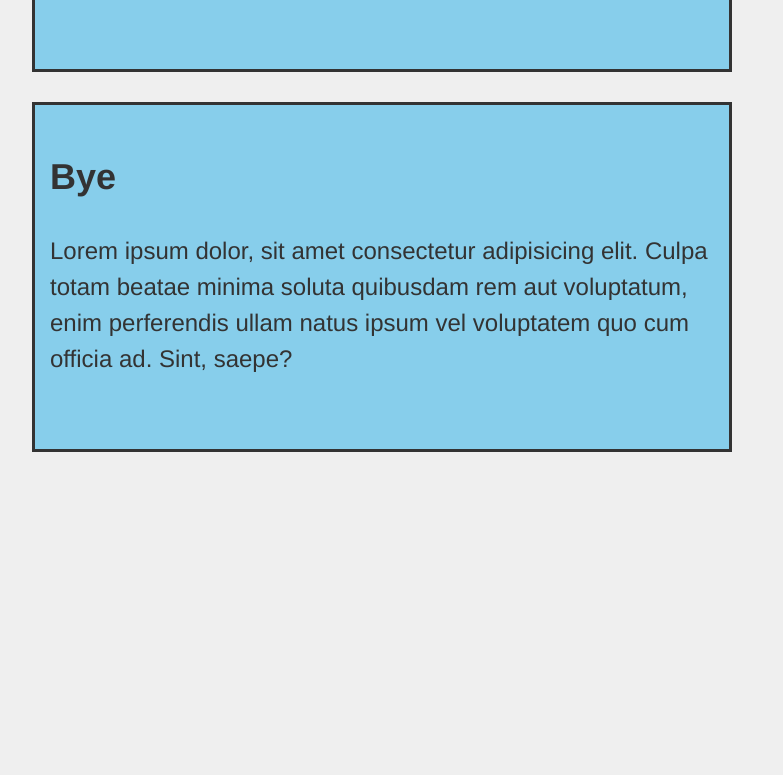
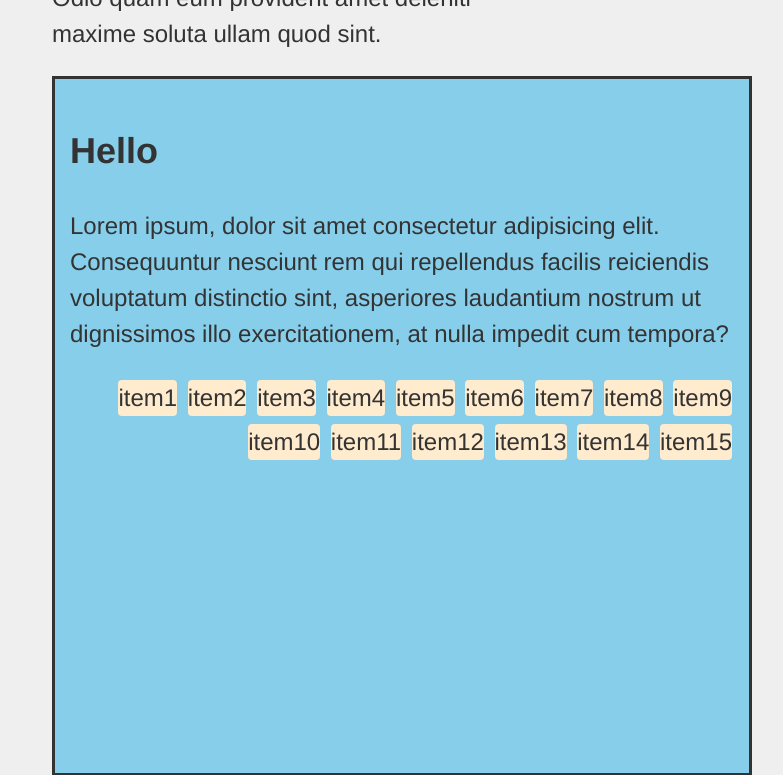
Before and after one commit to sinafischer/personal-website-css, a plain HTML site: page index.html in a window 1280 px wide. Shown: the part 906-1681 px from the top of the page, without its empty margins (68-851 px from the left). Before the commit the page ends 1388 px from the top, so only its background shows below. Drawn offline with Linux system fonts and the light colour scheme.

Commit message:
Add grid

```diff
--- a/index.html
+++ b/index.html
@@ -44,6 +44,23 @@
             voluptatum distinctio sint, asperiores laudantium nostrum ut
             dignissimos illo exercitationem, at nulla impedit cum tempora?
           </p>
+          <ul class="tag-list">
+            <li>item1</li>
+            <li>item2</li>
+            <li>item3</li>
+            <li>item4</li>
+            <li>item5</li>
+            <li>item6</li>
+            <li>item7</li>
+            <li>item8</li>
+            <li>item9</li>
+            <li>item10</li>
+            <li>item11</li>
+            <li>item12</li>
+            <li>item13</li>
+            <li>item14</li>
+            <li>item15</li>
+          </ul>
         </div>
 
         <div class="box mb-30">
--- a/styles.css
+++ b/styles.css
@@ -10,6 +10,11 @@ body {
   background-color: #efefef;
   max-width: 1080px;
   margin: 0 auto;
+  display: grid;
+  gap: 2px;
+  grid-template-columns: 1fr 1fr 1fr 1fr;
+  grid-template-rows: 1fr 1fr 1fr 1fr;
+  height: 100vh;
 }
 
 article {
@@ -31,9 +36,53 @@ a {
   border: 3px solid;
   padding: 15px;
   width: 700px;
-  height: 350px;
+  height: 700px;
 }
 
 .mb-30 {
   margin-bottom: 30px;
 }
+
+.tag-list {
+  text-align: end;
+}
+
+.tag-list > li {
+  display: inline-block;
+  padding: 4px 12 px;
+  margin: 4px 2px;
+  background: blanchedalmond;
+  border-radius: 4px;
+}
+
+header,
+main,
+aside,
+footer {
+  padding: 20px;
+}
+
+header,
+footer {
+  grid-column: 1/5;
+}
+
+main {
+  grid-column: 1/3;
+  grid-row: 2/4;
+  background: skyblue;
+}
+
+aside {
+  grid-column: 4/5;
+  grid-row: 2/4;
+  background: teal;
+}
+
+header {
+  background: yellow;
+}
+
+footer {
+  background: violet;
+}
```
Also changed, not shown: grid.html (added, +15 -0 lines).
